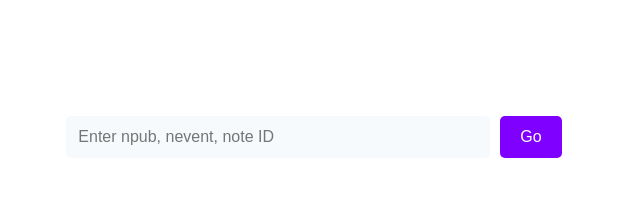
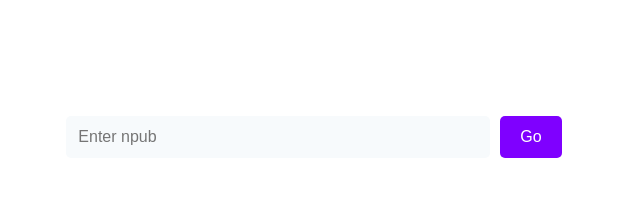
Before and after one commit to SamSamskies/zapvertising, a Next.js app: page / in a window 1280 px wide. Shown: the top 208 px of the page, without its empty margins (326-966 px from the left). Built offline with nearby package versions, Linux system fonts and the light colour scheme.

Commit message:
update placeholder
only npubs currently supported

```diff
--- a/components/Home/Home.js
+++ b/components/Home/Home.js
@@ -21,10 +21,7 @@ export const Home = () => {
         <link rel="icon" href="/favicon.ico" />
       </Head>
       <form className={styles.form} onSubmit={handleSubmit}>
-        <input
-          className={styles.input}
-          placeholder="Enter npub, nevent, note ID"
-        />
+        <input className={styles.input} placeholder="Enter npub" />
         <button className={styles.button} type="submit">
           Go
         </button>
```
